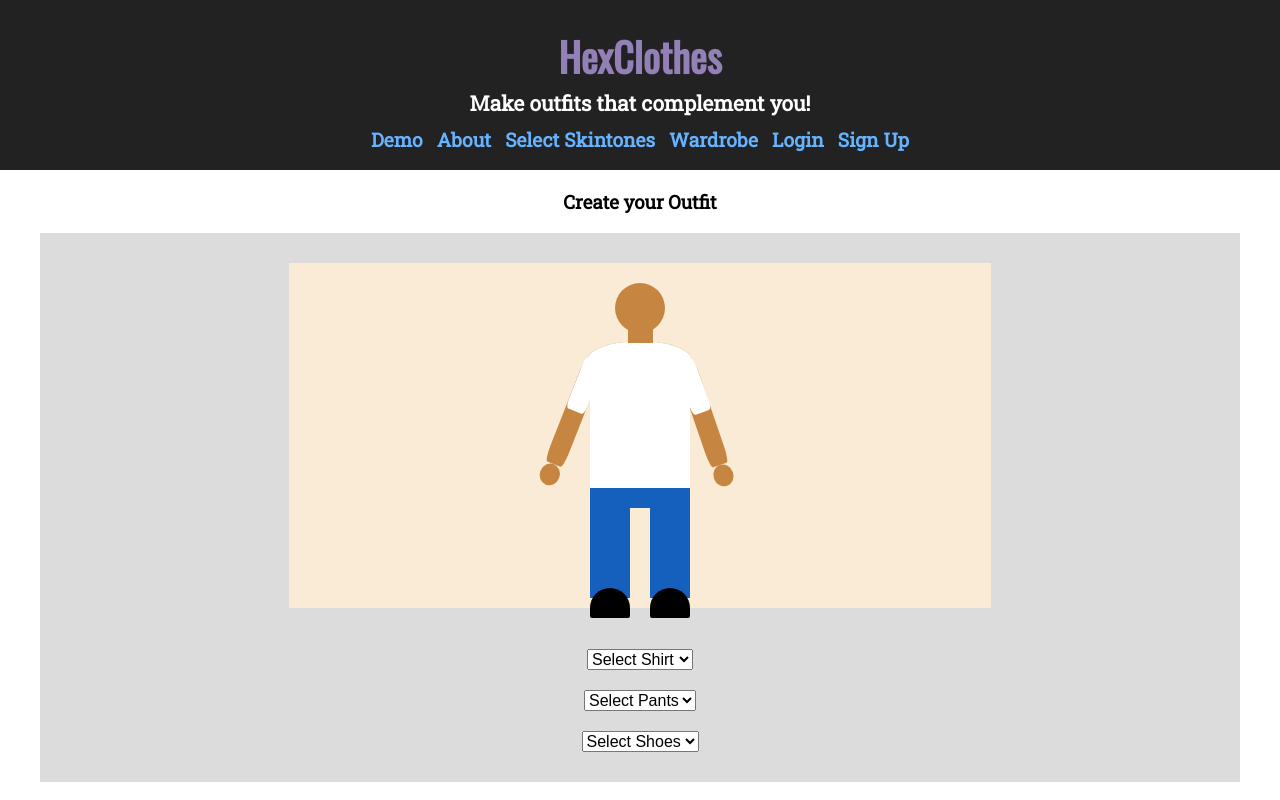
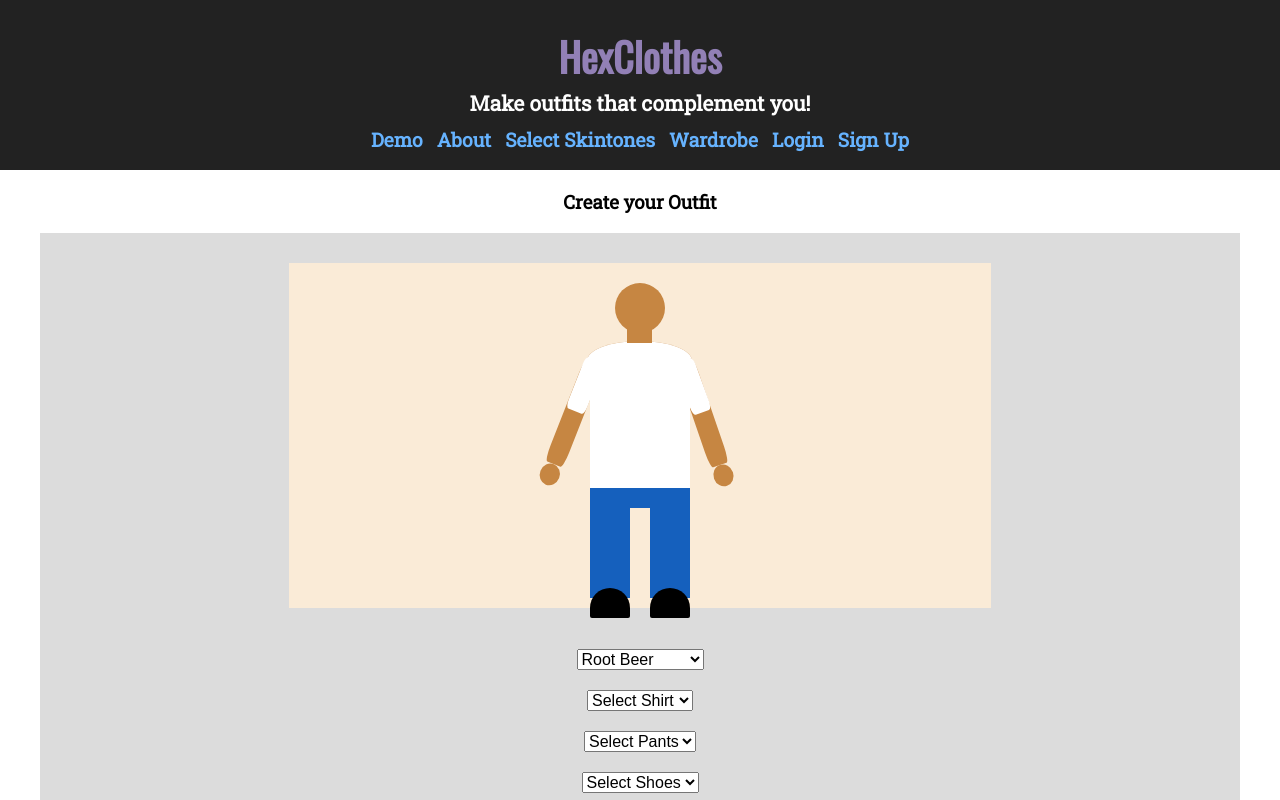
Before and after one commit to Saitama2016/hex-clothes, a React (Create React App) app: page /wardrobe in a window 1280 px wide. Shown: the top 800 px of the page. Built offline with nearby package versions, Linux system fonts and the light colour scheme.

Commit message:
Get Clothing Color Function Started

```diff
--- a/src/landingPage/sideNav.js
+++ b/src/landingPage/sideNav.js
@@ -8,7 +8,7 @@ export function SideNav () {
     <nav id="mySidenav" className="sideNav">
         <a href="javascript:void(0)" className="closebtn" onClick={() =>
             document.getElementById("mySidenav").style.width = "0"}><i className="far fa-window-close fa-2x"></i></a>
-        <a href="avatar">Demo</a>
+        <a href="wardrobe">Demo</a>
         <a href="about">About</a>
         <a href="avatar">Select Skintones</a>
         <a href="wardrobe">Wardrobe</a>
--- a/src/landingPage/topNav.js
+++ b/src/landingPage/topNav.js
@@ -5,7 +5,7 @@ export function TopNav() {
     return (
         <nav className="topNav">
             <ul>
-                <li><a href="avatar">Demo</a></li>
+                <li><a href="wardrobe">Demo</a></li>
                 <li><a href="about">About</a></li>
                 <li><a href="avatar">Select Skintones</a></li>
                 <li><a href="wardrobe">Wardrobe</a></li>
--- a/src/wardrobe/wardrobe.css
+++ b/src/wardrobe/wardrobe.css
@@ -27,13 +27,13 @@
   z-index: 100;
 }
 
-.head::after {
+.neck {
   content: "";
   position: absolute;
   width: 25px;
   height: 30px;
   background-color: var(--skin-color);
-  margin-left: -12px;
+  margin-left: 12px;
   margin-top: 30px;
   z-index: 1;
 }
--- a/src/wardrobe/wardrobe.js
+++ b/src/wardrobe/wardrobe.js
@@ -5,6 +5,7 @@ class Wardrobe extends React.Component {
     constructor(props) {
         super(props);
         this.state = {
+            skintone: '#E0AC68',
             shirt: {
                color: "white",
                style: "t-shirt"
@@ -19,6 +20,7 @@ class Wardrobe extends React.Component {
             },
         }
 
+        this.changeSkintone = this.changeSkintone.bind(this);
         this.changeShirt = this.changeShirt.bind(this);
         this.changePants = this.changePants.bind(this);
         this.removeShoes = this.removeShoes.bind(this);
@@ -28,6 +30,20 @@ class Wardrobe extends React.Component {
     Create object to store complimentary colors for skintones
     Ex: Pale Pink = cool colors: blues, greens, pinks, purples, and reds for shirts
     */
+
+    /* Include skintone function in wardrobe */
+
+    changeSkintone(event) {
+        this.setState({skintone: event.target.value});
+        console.log(event.target.value);
+        console.log(this.refs);
+        // console.log(this.refs.head.style.color);
+        Object.keys(this.refs).filter(function(r) {
+           return /(head|neck|arm|hand)/i.test(r)
+        }).forEach( function(ref) {
+            this.refs[ref].style.backgroundColor = event.target.value;
+        }.bind(this));
+    }
 
     changeShirt(event) {
         this.setState({ shirt: event.target.value })
@@ -84,15 +100,17 @@ class Wardrobe extends React.Component {
                 <div className="user" >
                     {/* Have body parts be same skin color */}
                     <div className="person" id="person">
-                        <div className="head" ref="head"></div>
+                        <div className="head" ref="head">
+                            <div className="neck" ref="neck"></div>
+                        </div>
                         <div className="body">
                           <div className="top"></div>
                           <div className="collar"></div>
-                          <div className="left-arm">
-                            <div className="left-hand"></div>
+                          <div className="left-arm" ref="leftArm">
+                            <div className="left-hand" ref="leftHand"></div>
                           </div>
-                          <div className="right-arm">
-                            <div className="right-hand"></div>
+                          <div className="right-arm" ref="rightArm">
+                            <div className="right-hand" ref="rightHand"></div>
                           </div>
                           <div className="shirt" ref="shirt">
                             <div className="buttons">
@@ -118,6 +136,25 @@ class Wardrobe extends React.Component {
                 <br />
                 <form style={{margin: "10px 0px 0px 0px"}}>
                 <label>
+                    <select value={this.state.skintone}  onChange={this.changeSkintone}>
+                        <option value="#260701" style={{background: "#260701", color: "#FFF"}}>Root Beer</option>
+                        <option value="#3D0C02" style={{background: "#3D0C02", color: "#FFF"}}>Black Bean</option>
+                        <option value="#843722" style={{background: "#843722", color: "#FFF"}}>Burnt Umber</option>
+                        <option value="#8D5524" style={{background: "#8D5524", color: "#FFF"}}>Russet</option>
+                        <option value="#C68642" style={{background: "#C68642", color: "#FFF"}}>Peru</option>
+                        <option value="#9F5C3C" style={{background: "#9F5C3C", color: "#FFF"}}>Coconut</option>
+                        <option value="#AF6E51" style={{background: "#AF6E51", color: "#000"}}>Brown Sugar</option>
+                        <option value="#C18566" style={{background: "#C18566", color: "#000"}}>Deer</option>
+                        <option value="#C69076" style={{background: "#C69076", color: "#000"}}>Antique Brass</option>
+                        <option value="#D3A186" style={{background: "#D3A186", color: "#000"}}>Tumbleweed</option>
+                        <option value="#E2A898" style={{background: "#E2A898", color: "#000"}}>Pastel Pink</option>
+                        <option value="#F0BEAF" style={{background: "#F0BEAF", color: "#000"}}>Desert Sand</option>
+                        <option value="#F6D3BD" style={{background: "#F6D3BD", color: "#000"}}>Pale Pink</option>
+                        <option value="#E0AC69" style={{background: "#E0AC69"}}>Fawn</option>
+                        <option value="#F1C27D" style={{background: "#F1C27D"}}>Mellow Apricot</option>
+                        <option value="#FFDBAC" style={{background: "#FFDBAC"}}>Navajo White</option>
+                    </select>
+
                     <select value={this.state.shirt} onChange={this.changeShirt}>
                         <option>Select Shirt</option>
                         <option value="t-shirt">T-shirt</option>
```
